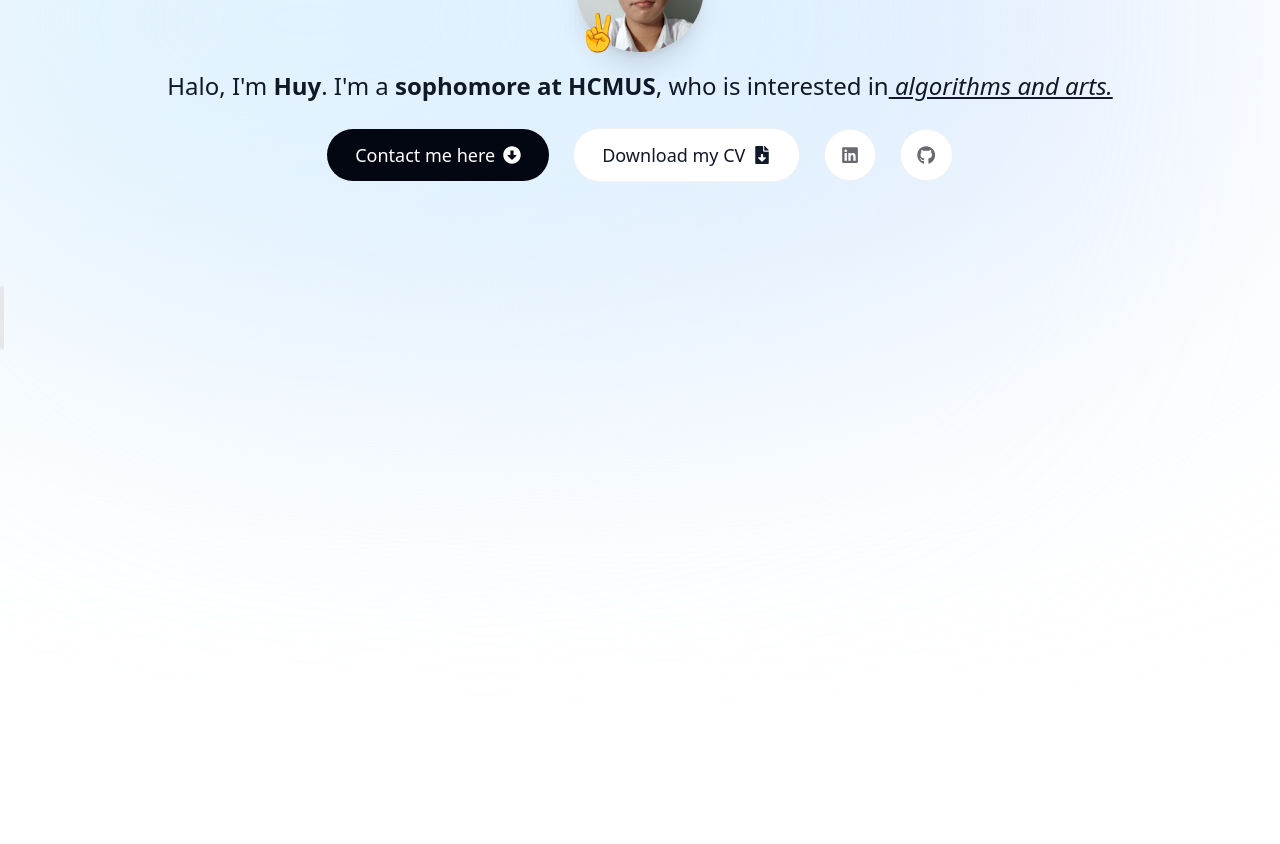
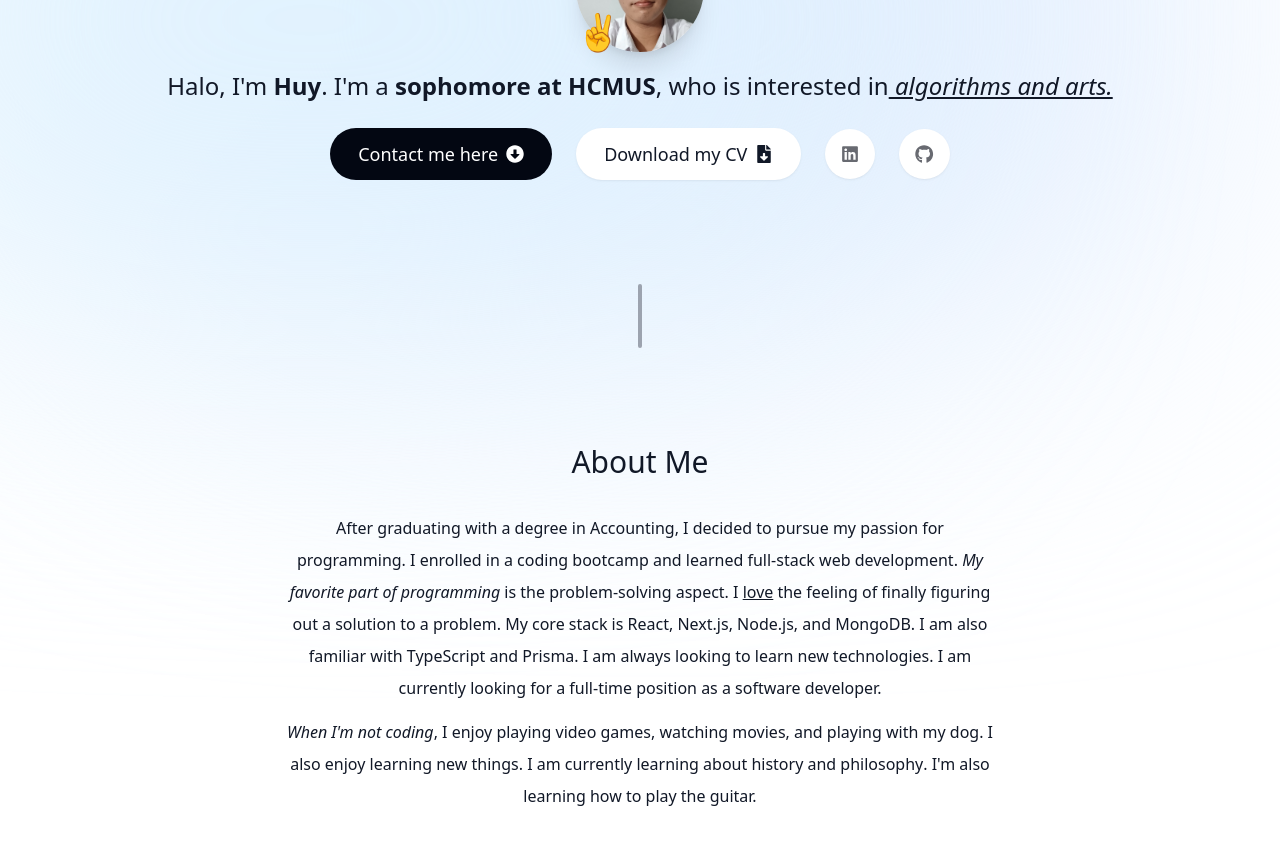
Before and after one commit to Venomsnaker/web-portfolio, a Next.js app: page / in a window 1280 px wide. Shown: the part 220-1064 px from the top of the page. Built offline with nearby package versions, Linux system fonts and the light colour scheme.

Commit message:
About Us

```diff
--- a/app/page.tsx
+++ b/app/page.tsx
@@ -1,11 +1,13 @@
+import About from "@/components/about";
 import Intro from "@/components/intro";
 import SectionDivider from "@/components/section-divider";
 
 export default function Home() {
   return (
-    <main>
+    <main className="flex flex-col items-center px-3">
       <Intro />
       <SectionDivider/>
+      <About/>
     </main>
   );
 }
--- /dev/null
+++ b/components/about.tsx
@@ -0,0 +1,45 @@
+"use client";
+
+import React from "react";
+import SectionHeading from "./section-heading";
+import { motion } from "framer-motion";
+
+export default function About() {
+  return (
+    <motion.section
+      className="mb-28 max-w-[45rem] text-center leading-8 sm:mb-40 scroll-mt-28"
+      initial={{ opacity: 0, y: 100 }}
+      animate={{ opacity: 1, y: 0 }}
+      transition={{ delay: 0.175 }}
+      id="about"
+    >
+      <SectionHeading>About me</SectionHeading>
+      <p className="mb-3">
+        After graduating with a degree in{" "}
+        <span className="font-medium">Accounting</span>, I decided to pursue my
+        passion for programming. I enrolled in a coding bootcamp and learned{" "}
+        <span className="font-medium">full-stack web development</span>.{" "}
+        <span className="italic">My favorite part of programming</span> is the
+        problem-solving aspect. I <span className="underline">love</span> the
+        feeling of finally figuring out a solution to a problem. My core stack
+        is{" "}
+        <span className="font-medium">
+          React, Next.js, Node.js, and MongoDB
+        </span>
+        . I am also familiar with TypeScript and Prisma. I am always looking to
+        learn new technologies. I am currently looking for a{" "}
+        <span className="font-medium">full-time position</span> as a software
+        developer.
+      </p>
+
+      <p>
+        <span className="italic">When I'm not coding</span>, I enjoy playing
+        video games, watching movies, and playing with my dog. I also enjoy{" "}
+        <span className="font-medium">learning new things</span>. I am currently
+        learning about{" "}
+        <span className="font-medium">history and philosophy</span>. I'm also
+        learning how to play the guitar.
+      </p>
+    </motion.section>
+  );
+}
--- a/components/intro.tsx
+++ b/components/intro.tsx
@@ -53,7 +53,7 @@
         </div>
       </div>
 
-      <motion.h3
+      <motion.h1
         className="mb-4 mt-4 px-4 text-center text-1xl font-medium !leading-[1.5] sm:text-2xl"
         initial={{ opacity: 0, y: 100 }}
         animate={{ opacity: 1, y: 0 }}
@@ -63,7 +63,7 @@
         <span className="font-bold"> sophomore at HCMUS</span>, who is
         interested in
         <span className="italic underline"> algorithms and arts. </span>
-      </motion.h3>
+      </motion.h1>
 
       <motion.div
         className="flex flex-col sm:flex-row items-center justify-center gap-2 px-4 text-lg font-medium"
@@ -82,7 +82,7 @@
         </Link>
 
         <a
-          className="group bg-white hover:text-orange-500 m-2 px-7 py-3 flex items-center gap-2 rounded-full outline-none focus:scale-110 hover:scale-110 active:scale-105 transition cursor-pointer border border-black/5 dark:bg-white/10"
+          className="group bg-white hover:text-orange-500 shadow shadow-black/5 m-2 px-7 py-3 flex items-center gap-2 rounded-full outline-none focus:scale-110 hover:scale-110 active:scale-105 transition cursor-pointer dark:bg-white/10"
           href="/CV.pdf"
           download
         >
@@ -91,7 +91,7 @@
         </a>
 
         <a
-          className="bg-white p-4 text-gray-950 hover:text-orange-500 mx-2 text-opacity-60 flex items-center gap-2 rounded-full focus:scale-[1.15] hover:scale-[1.15] active:scale-105 transition cursor-pointer border border-black/5 dark:bg-white/10 dark:text-white/60"
+          className="bg-white p-4 text-gray-950 hover:text-orange-500 shadow shadow-black/5 mx-2 text-opacity-60 flex items-center gap-2 rounded-full focus:scale-[1.15] hover:scale-[1.15] active:scale-105 transition cursor-pointer  dark:bg-white/10 dark:text-white/60"
           href="https://linkedin.com"
           target="_blank"
         >
@@ -99,7 +99,7 @@
         </a>
 
         <a
-          className="bg-white p-4 text-gray-950 hover:text-orange-500 mx-2 text-opacity-60 flex items-center gap-2 text-[1.15rem] rounded-full focus:scale-[1.15] hover:scale-[1.15]  active:scale-105 transition cursor-pointer border border-black/5 dark:bg-white/10 dark:text-white/60"
+          className="bg-white p-4 text-gray-950 hover:text-orange-500 shadow shadow-black/5 mx-2 text-opacity-60 flex items-center gap-2 text-[1.15rem] rounded-full focus:scale-[1.15] hover:scale-[1.15]  active:scale-105 transition cursor-pointer dark:bg-white/10 dark:text-white/60"
           href="https://github.com"
           target="_blank"
         >
--- a/components/section-divider.tsx
+++ b/components/section-divider.tsx
@@ -6,10 +6,10 @@
 export default function SectionDivider() {
   return (
     <motion.div
-      className="bg-gray-200 my-24 h-16 w-1 rounded-full hidden sm:block dark:bg-opacity-20"
+      className="bg-gray-400 my-24 h-16 w-1 rounded-full hidden sm:block dark:bg-opacity-20"
       initial={{ opacity: 0, y: 100 }}
       animate={{ opacity: 1, y: 0 }}
-      transition={{ delay: 0.125 }}
+      transition={{ delay: 0.2 }}
     ></motion.div>
   );
 }
--- /dev/null
+++ b/components/section-heading.tsx
@@ -0,0 +1,11 @@
+import React from "react";
+
+type SectionHeadingProps = {
+  children: React.ReactNode;
+};
+
+const SectionHeading = ({ children }: SectionHeadingProps) => {
+  return <h2 className="text-3xl font-medium capitalize mb-8">{children}</h2>;
+};
+
+export default SectionHeading;
```
